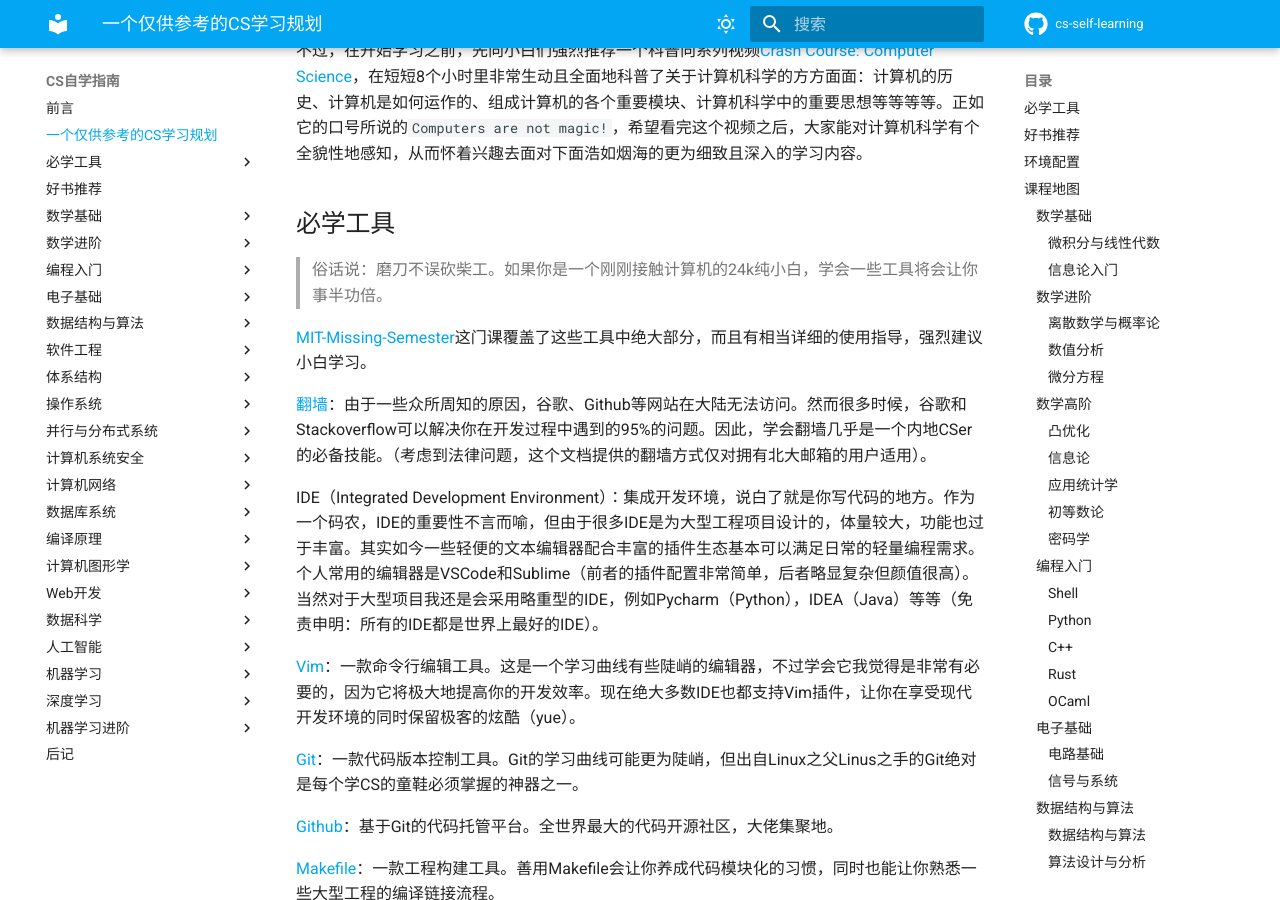
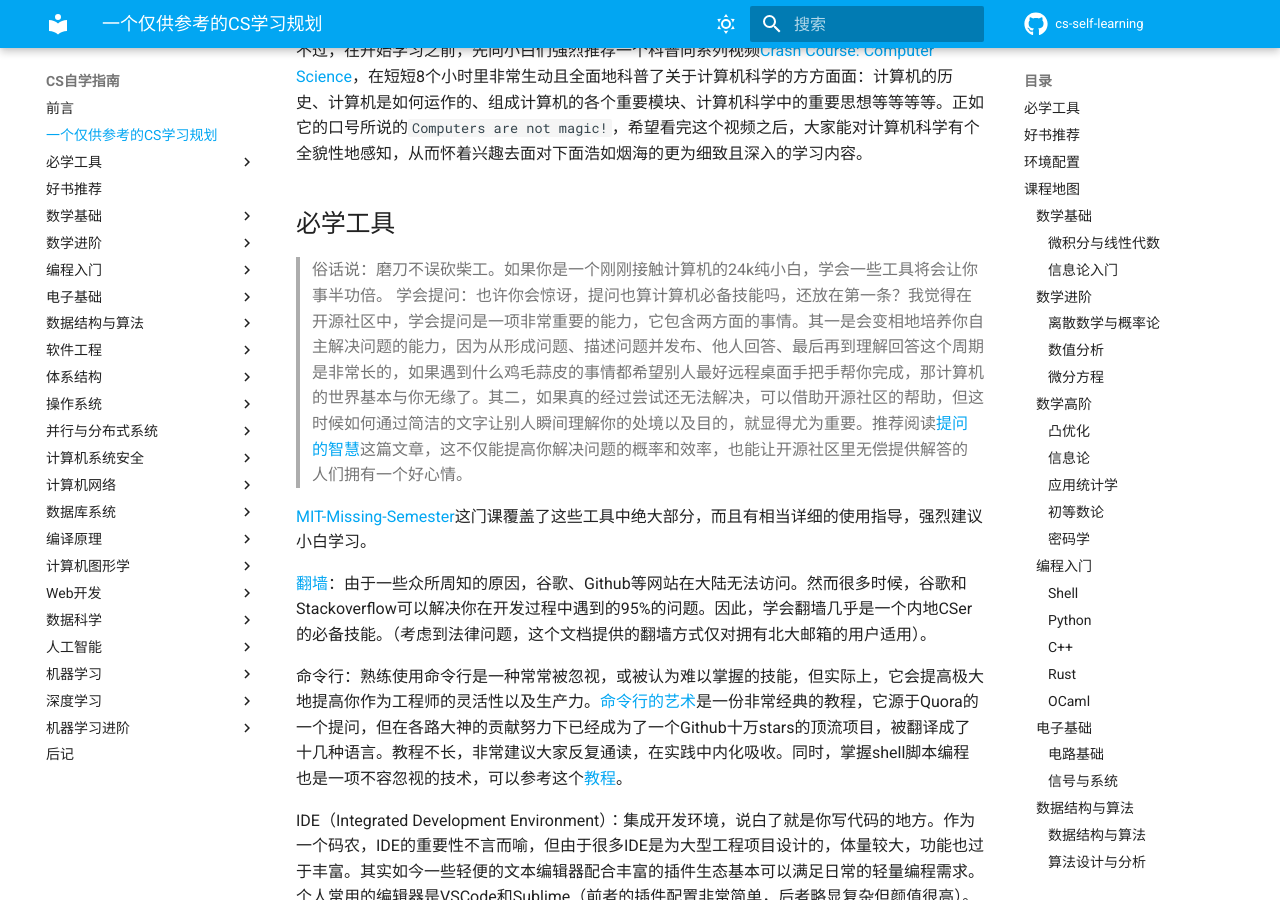
Before and after one commit to PKUFlyingPig/cs-self-learning, an MkDocs documentation site: the page built from docs/CS学习规划.md, in a window 1280 px wide and 900 px high, scrolled down 234 px. Built offline with MkDocs 1.6.1 and Material for MkDocs 9.7.7, drawn with Linux system fonts in a browser that asks for light colours; comment, search, counter and statistics services are not loaded.

Commit message:
add cmdline tutorial && ask questions the smart way

```diff
--- a/docs/CS学习规划.md
+++ b/docs/CS学习规划.md
@@ -5,10 +5,13 @@
 
 ## 必学工具
 > 俗话说：磨刀不误砍柴工。如果你是一个刚刚接触计算机的24k纯小白，学会一些工具将会让你事半功倍。
+学会提问：也许你会惊讶，提问也算计算机必备技能吗，还放在第一条？我觉得在开源社区中，学会提问是一项非常重要的能力，它包含两方面的事情。其一是会变相地培养你自主解决问题的能力，因为从形成问题、描述问题并发布、他人回答、最后再到理解回答这个周期是非常长的，如果遇到什么鸡毛蒜皮的事情都希望别人最好远程桌面手把手帮你完成，那计算机的世界基本与你无缘了。其二，如果真的经过尝试还无法解决，可以借助开源社区的帮助，但这时候如何通过简洁的文字让别人瞬间理解你的处境以及目的，就显得尤为重要。推荐阅读[提问的智慧](https://github.com/ryanhanwu/How-To-Ask-Questions-The-Smart-Way/blob/main/README-zh_CN.md)这篇文章，这不仅能提高你解决问题的概率和效率，也能让开源社区里无偿提供解答的人们拥有一个好心情。
 
 [MIT-Missing-Semester](编程入门/MIT-Missing-Semester.md)这门课覆盖了这些工具中绝大部分，而且有相当详细的使用指导，强烈建议小白学习。
 
 [翻墙](必学工具/翻墙.md)：由于一些众所周知的原因，谷歌、Github等网站在大陆无法访问。然而很多时候，谷歌和Stackoverflow可以解决你在开发过程中遇到的95%的问题。因此，学会翻墙几乎是一个内地CSer的必备技能。（考虑到法律问题，这个文档提供的翻墙方式仅对拥有北大邮箱的用户适用）。
+
+命令行：熟练使用命令行是一种常常被忽视，或被认为难以掌握的技能，但实际上，它会提高极大地提高你作为工程师的灵活性以及生产力。[命令行的艺术](https://github.com/jlevy/the-art-of-command-line/blob/master/README-zh.md)是一份非常经典的教程，它源于Quora的一个提问，但在各路大神的贡献努力下已经成为了一个Github十万stars的顶流项目，被翻译成了十几种语言。教程不长，非常建议大家反复通读，在实践中内化吸收。同时，掌握shell脚本编程也是一项不容忽视的技术，可以参考这个[教程](https://www.shellscript.sh/)。
 
 IDE（Integrated Development Environment）：集成开发环境，说白了就是你写代码的地方。作为一个码农，IDE的重要性不言而喻，但由于很多IDE是为大型工程项目设计的，体量较大，功能也过于丰富。其实如今一些轻便的文本编辑器配合丰富的插件生态基本可以满足日常的轻量编程需求。个人常用的编辑器是VSCode和Sublime（前者的插件配置非常简单，后者略显复杂但颜值很高）。当然对于大型项目我还是会采用略重型的IDE，例如Pycharm（Python），IDEA（Java）等等（免责申明：所有的IDE都是世界上最好的IDE）。
 
```
